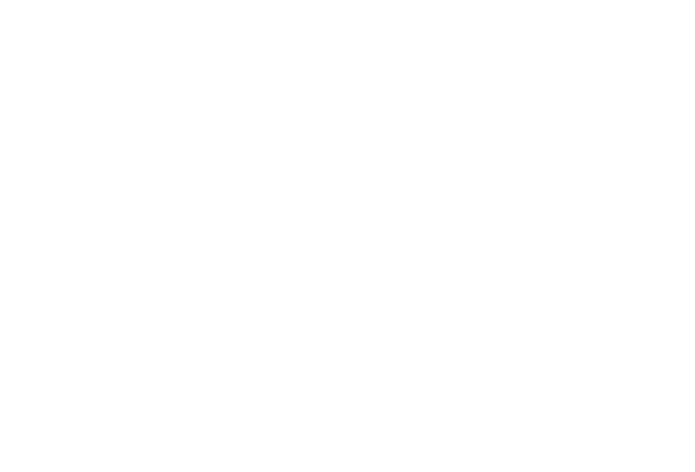
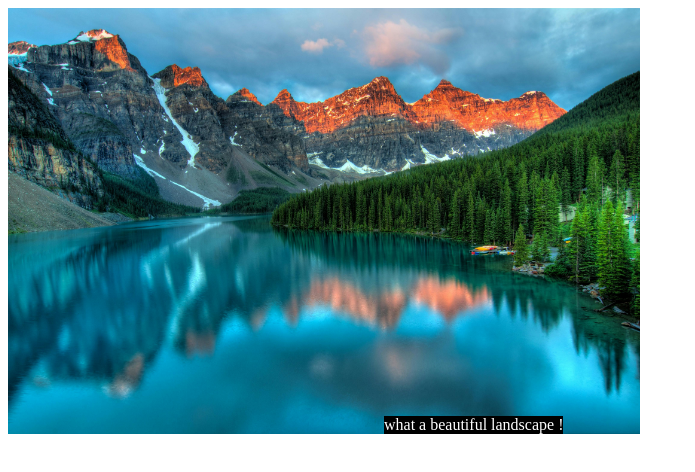
Before and after one commit to AllFatherOdin0/TP-CSS, a plain HTML site: page TP 1/index.html in a window 1280 px wide. Shown: the whole page, without its empty margins (0-695 px from the left). Drawn offline with Linux system fonts and the light colour scheme.

Commit message:
ex 1 fini

```diff
--- a/TP 1/index.html
+++ b/TP 1/index.html
@@ -4,8 +4,12 @@
     <meta charset="UTF-8">
     <meta name="viewport" content="width=device-width, initial-scale=1.0">
     <title>Document</title>
+    <link href="style/style.css" rel="stylesheet" >
 </head>
 <body>
-
+<div>
+    <img src="image/Nature.jpg" alt="nature">
+    <p class="text">what a beautiful landscape !</p>
+</div>
 </body>
 </html>
--- a/TP 1/style/style.css
+++ b/TP 1/style/style.css
@@ -0,0 +1,11 @@
+.text {
+    position: absolute;
+    left: 30%;
+    top: 50%;
+    color: white;
+    background-color: black;
+}
+
+img {
+    width: 50%;
+}
```
Also changed, not shown: TP 2/index.html (+1 -0 lines), TP 3/index.html (+1 -0 lines), TP 4/index.html (+1 -0 lines).
